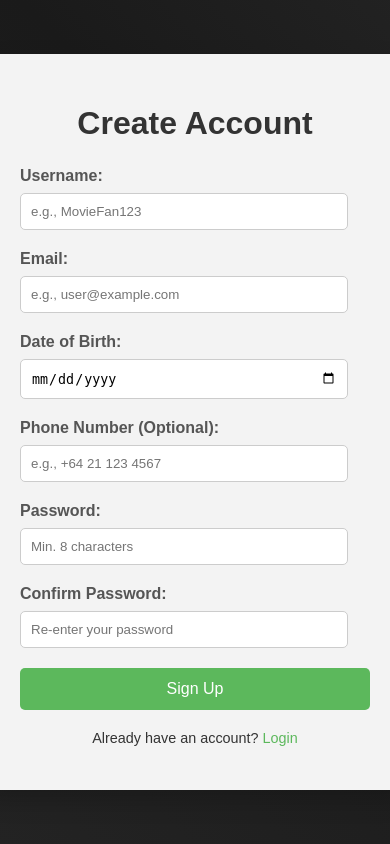
After one commit to ArthPatel-GitHub/AS91896--2.7-, a Flask app: page /signup in a window 390 px wide. The commit adds this page. Run offline with Flask 3, Linux system fonts and the light colour scheme.

Commit message:
I have now improved my files by now adding a sign up page with DOB (date of birth), their name, their phone number, which is optional, their email address, and a passwrod and a confirm password. This is good for the user as this is showing the security that the user may require. the next step is to add a 2FA onto the website for extra security.

```diff
--- /dev/null
+++ b/my_movie_website/app.py
@@ -0,0 +1,22 @@
+# app.py
+from flask import Flask, render_template # Keep imports minimal for now
+
+app = Flask(__name__)
+
+# Basic configuration
+app.secret_key = 'your_very_secret_key_here'
+
+@app.route('/')
+def index():
+    return render_template('login.html')
+
+@app.route('/login') # Added /login route explicitly for clarity, though / handles it
+def login():
+    return render_template('login.html')
+
+@app.route('/signup') # NEW ROUTE for the signup page
+def signup():
+    return render_template('signup.html')
+
+if __name__ == '__main__':
+    app.run(debug=True)
--- /dev/null
+++ b/my_movie_website/static/css/js/main.js
@@ -0,0 +1,26 @@
+// static/js/main.js
+
+document.addEventListener("DOMContentLoaded", function () {
+  console.log("main.js loaded and DOM is ready!");
+
+  // Example of a simple JavaScript interaction (optional, for demonstration)
+  // You could add logic here for client-side validation, animations, etc.
+
+  // Get the signup form
+  const signupForm = document.querySelector('.auth-box form[action="#"]');
+
+  if (signupForm) {
+    signupForm.addEventListener("submit", function (event) {
+      // For now, we are letting the form submit to the server.
+      // If you wanted client-side validation, you'd add event.preventDefault()
+      // and perform checks here before allowing submission.
+      // For example:
+      // const dobInput = document.getElementById('dob');
+      // if (!dobInput.value) {
+      //     alert('Please enter your date of birth!');
+      //     event.preventDefault(); // Stop form submission
+      // }
+      console.log("Signup form submitted (client-side check)");
+    });
+  }
+});
--- a/my_movie_website/static/css/style.css
+++ b/my_movie_website/static/css/style.css
@@ -30,7 +30,7 @@ body {
     100% { background-position: 0% 50%; }
 }
 
-/* New CSS for the login box and container */
+/* Existing CSS for the login box and container */
 .container {
     position: relative; /* To ensure it's above the background */
     z-index: 1;
@@ -62,13 +62,15 @@ label {
 }
 
 input[type="text"],
-input[type="password"] {
-    width: calc(100% - 22px); /* Account for padding */
+input[type="password"],
+input[type="email"],
+input[type="date"] { /* NEW: Added input[type="date"] */
+    width: calc(100% - 22px);
     padding: 10px;
     margin-bottom: 20px;
     border: 1px solid #ccc;
     border-radius: 5px;
-    box-sizing: border-box; /* Important for width calculation */
+    box-sizing: border-box;
 }
 
 input[type="submit"] {
@@ -86,3 +88,20 @@ input[type="submit"] {
 input[type="submit"]:hover {
     background-color: #4cae4c;
 }
+
+/* Auth switch links */
+.auth-switch {
+    text-align: center;
+    margin-top: 20px;
+    font-size: 0.9em;
+    color: #333; /* Sets the text color back to dark gray */
+}
+
+.auth-switch a {
+    color: #5cb85c; /* Green color for links */
+    text-decoration: none;
+}
+
+.auth-switch a:hover {
+    text-decoration: underline;
+}
--- a/my_movie_website/templates/login.html
+++ b/my_movie_website/templates/login.html
@@ -14,6 +14,6 @@
 
         <input type="submit" value="Login">
     </form>
-    {# The "Don't have an account?" link will be added in a later commit #}
+    <p class="auth-switch">Don't have an account? <a href="{{ url_for('signup') }}">Sign Up here</a></p> {# NEW LINE #}
 </div>
 {% endblock %}
--- /dev/null
+++ b/my_movie_website/templates/signup.html
@@ -0,0 +1,31 @@
+{% extends "base.html" %}
+
+{% block title %}Sign Up - Movie App{% endblock %}
+
+{% block content %}
+<div class="auth-box">
+    <h1>Create Account</h1>
+    <form method="POST" action="#"> {# Action is placeholder for now #}
+        <label for="username">Username:</label>
+        <input type="text" id="username" name="username" required placeholder="e.g., MovieFan123">
+
+        <label for="email">Email:</label>
+        <input type="email" id="email" name="email" required placeholder="e.g., user@example.com">
+
+        <label for="dob">Date of Birth:</label>
+        <input type="date" id="dob" name="dob" required> {# Date input doesn't typically use placeholders #}
+
+        <label for="phone">Phone Number (Optional):</label> {# REINTRODUCED FIELD #}
+        <input type="text" id="phone" name="phone" placeholder="e.g., +64 21 123 4567"> {# Added placeholder, no 'required' #}
+
+        <label for="password">Password:</label>
+        <input type="password" id="password" name="password" required placeholder="Min. 8 characters">
+
+        <label for="confirm_password">Confirm Password:</label>
+        <input type="password" id="confirm_password" name="confirm_password" required placeholder="Re-enter your password">
+
+        <input type="submit" value="Sign Up">
+    </form>
+    <p class="auth-switch">Already have an account? <a href="{{ url_for('login') }}">Login</a></p>
+</div>
+{% endblock %}
```
Also changed, not shown: app.py (deleted, +0 -15 lines), 2 other files.
